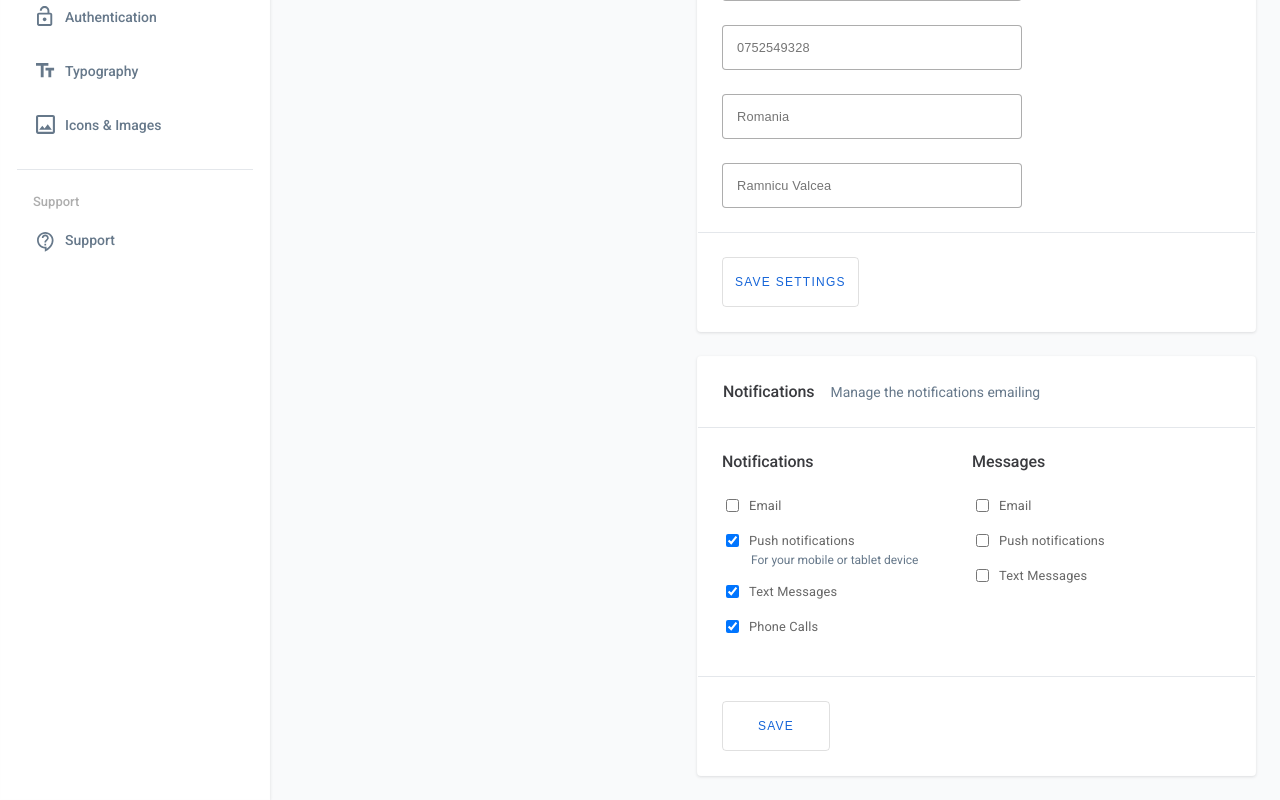
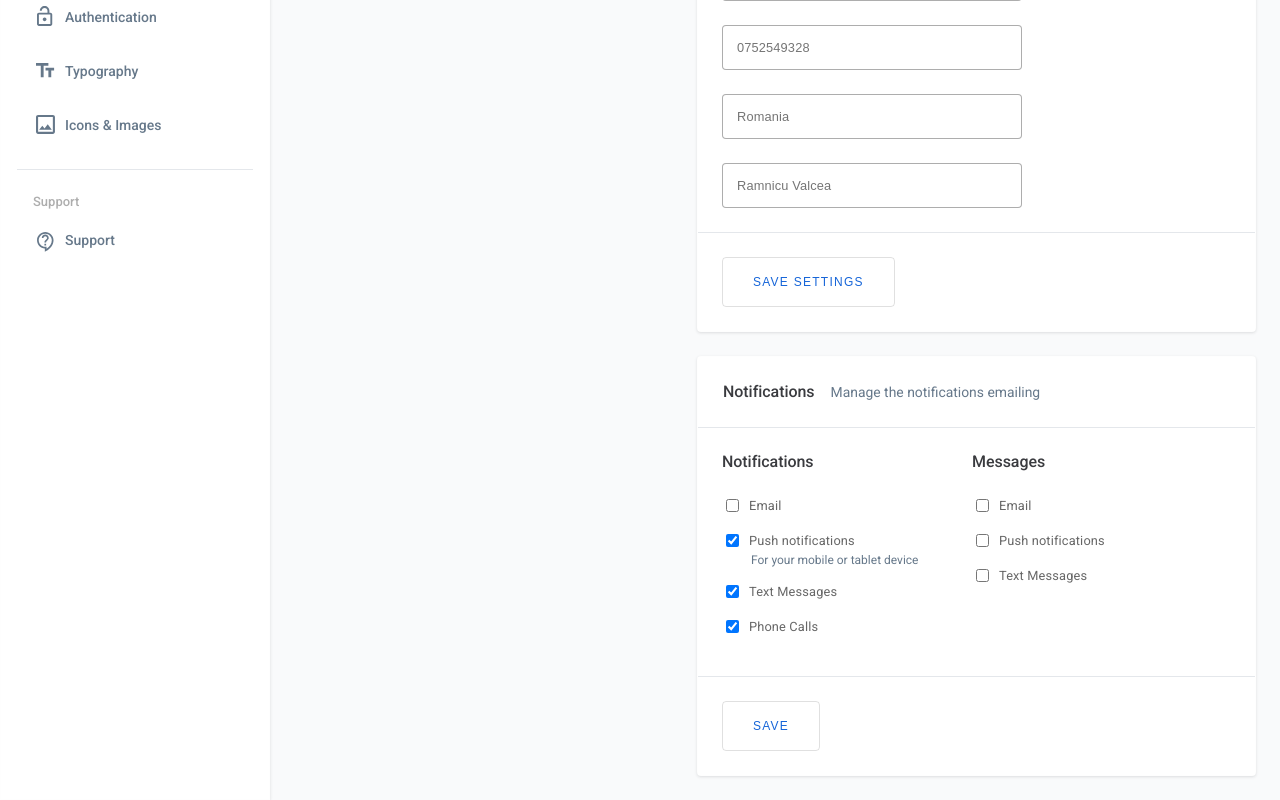
Before and after one commit to istrelkina/test-app, a React (Create React App) app: page / in a window 1280 px wide. Shown: the part 465-1265 px from the top of the page. Built offline with nearby package versions, Linux system fonts and the light colour scheme.

Commit message:
feat: add component Button

```diff
--- /dev/null
+++ b/src/components/Button/Button.jsx
@@ -0,0 +1,11 @@
+import style from "./Button.module.scss";
+
+const Button = (props) => {
+  return (
+    <div className={style.buttons}>
+      <button className={style.save}>{props.text}</button>
+    </div>
+  );
+};
+
+export default Button;
--- /dev/null
+++ b/src/components/Button/Button.module.scss
@@ -0,0 +1,32 @@
+@import "./../scss/var";
+
+.buttons {
+  padding: 24px;
+}
+
+.save {
+  background: rgba(98, 2, 238, 0.0001);
+  border: 1px solid rgba(0, 0, 0, 0.12);
+  border-radius: 4px;
+  font-weight: 500;
+  font-size: 14px;
+  line-height: 16px;
+  letter-spacing: 1.25px;
+  text-transform: uppercase;
+  color: $active;
+  //padding: 16px 12px;
+  padding: 16px 30px;
+  transition: all 0.3s;
+  cursor: pointer;
+  &:hover {
+    background-color: $active;
+    color: #fff;
+    box-shadow: 0px 1px 1px rgba(0, 0, 0, 0.14), 0px 2px 1px rgba(0, 0, 0, 0.12), 0px 1px 3px rgba(0, 0, 0, 0.2);
+  }
+}
+
+@media (max-width: 1280px) {
+  .save {
+    font-size: 12px;
+  }
+}
--- a/src/components/Main/About/About.js
+++ b/src/components/Main/About/About.js
@@ -1,7 +1,7 @@
 import "./About.scss";
 import user from "./../../../images/user.png";
 
-const MainAbout = () => {
+const About = () => {
   return (
     <div className="main__about">
       <div className="about">
@@ -26,4 +26,4 @@ const MainAbout = () => {
   );
 };
 
-export default MainAbout;
+export default About;
--- a/src/components/Main/Notifications/Notifications.js
+++ b/src/components/Main/Notifications/Notifications.js
@@ -1,6 +1,7 @@
+import Button from "../../Button/Button";
 import "./Notifications.scss";
 
-const MainNotifications = () => {
+const Notifications = () => {
   return (
     <div className="notif main-block">
       <div className="main-block__title">
@@ -53,11 +54,9 @@ const MainNotifications = () => {
           </div>
         </div>
       </div>
-      <div className="main-block__buttons">
-        <button className="save save_wide">SAVE</button>
-      </div>
+      <Button text="save" />
     </div>
   );
 };
 
-export default MainNotifications;
+export default Notifications;
--- a/src/components/Main/Profile/Profile.js
+++ b/src/components/Main/Profile/Profile.js
@@ -1,6 +1,7 @@
+import Button from "../../Button/Button";
 import "./Profile.scss";
 
-const MainProfile = () => {
+const Profile = () => {
   return (
     <div className="profile main-block">
       <div className="main-block__title">
@@ -27,11 +28,9 @@ const MainProfile = () => {
           <input className="profile__input" type="text" placeholder="Ramnicu Valcea" />
         </div>
       </div>
-      <div className="main-block__buttons">
-        <button className="save">SAVE SETTINGS</button>
-      </div>
+      <Button text="save settings" />
     </div>
   );
 };
 
-export default MainProfile;
+export default Profile;
--- a/src/index.scss
+++ b/src/index.scss
@@ -64,41 +64,12 @@ h3 {
   &__fields {
     border-bottom: 1px solid $hr;
   }
-  &__buttons {
-    padding: 24px;
-  }
-}
-
-.save {
-  background: rgba(98, 2, 238, 0.0001);
-  border: 1px solid rgba(0, 0, 0, 0.12);
-  border-radius: 4px;
-  font-weight: 500;
-  font-size: 14px;
-  line-height: 16px;
-  letter-spacing: 1.25px;
-  text-transform: uppercase;
-  color: $active;
-  padding: 16px 12px;
-  transition: all 0.3s;
-  cursor: pointer;
-  &:hover {
-    background-color: $active;
-    color: #fff;
-    box-shadow: 0px 1px 1px rgba(0, 0, 0, 0.14), 0px 2px 1px rgba(0, 0, 0, 0.12), 0px 1px 3px rgba(0, 0, 0, 0.2);
-  }
-  &_wide {
-    padding: 16px 35px;
-  }
 }
 
 @media (max-width: 1280px) {
   .profile__input {
     font-size: 0.8rem;
     padding: 14px;
-  }
-  .save {
-    font-size: 12px;
   }
 }
 @media (max-width: 830px) {
```
